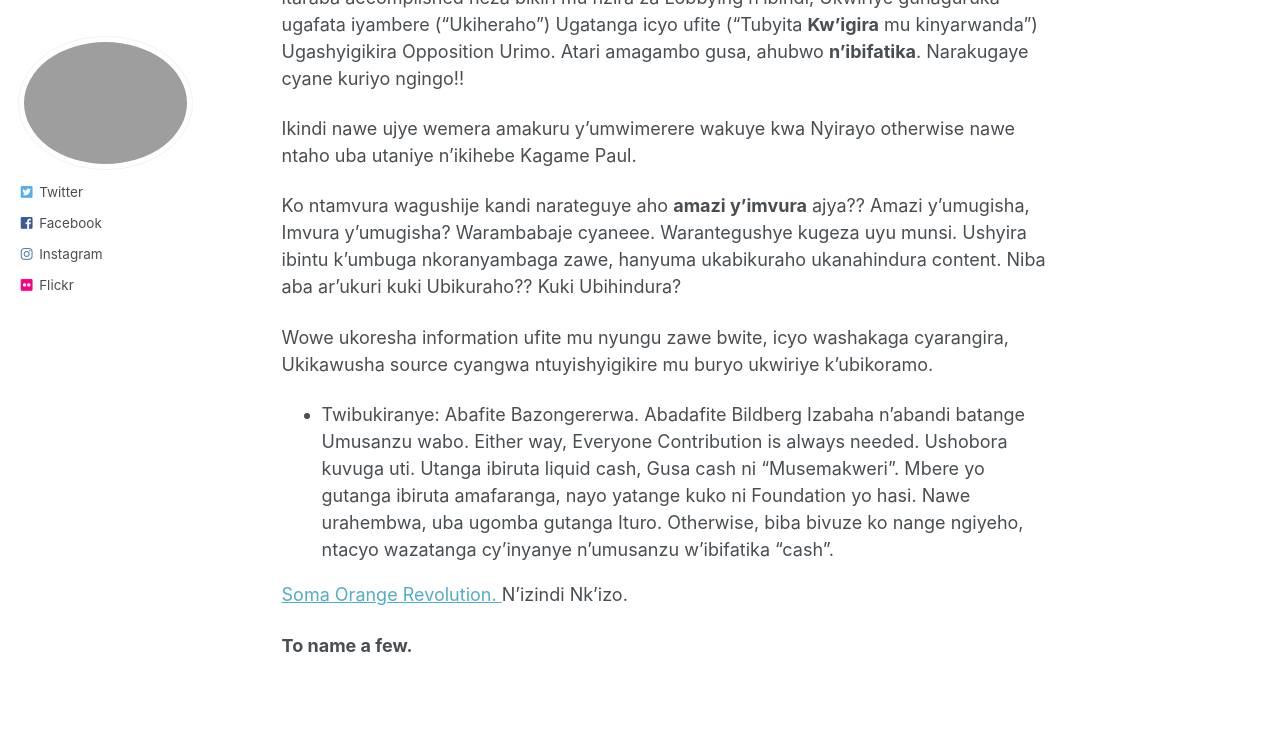
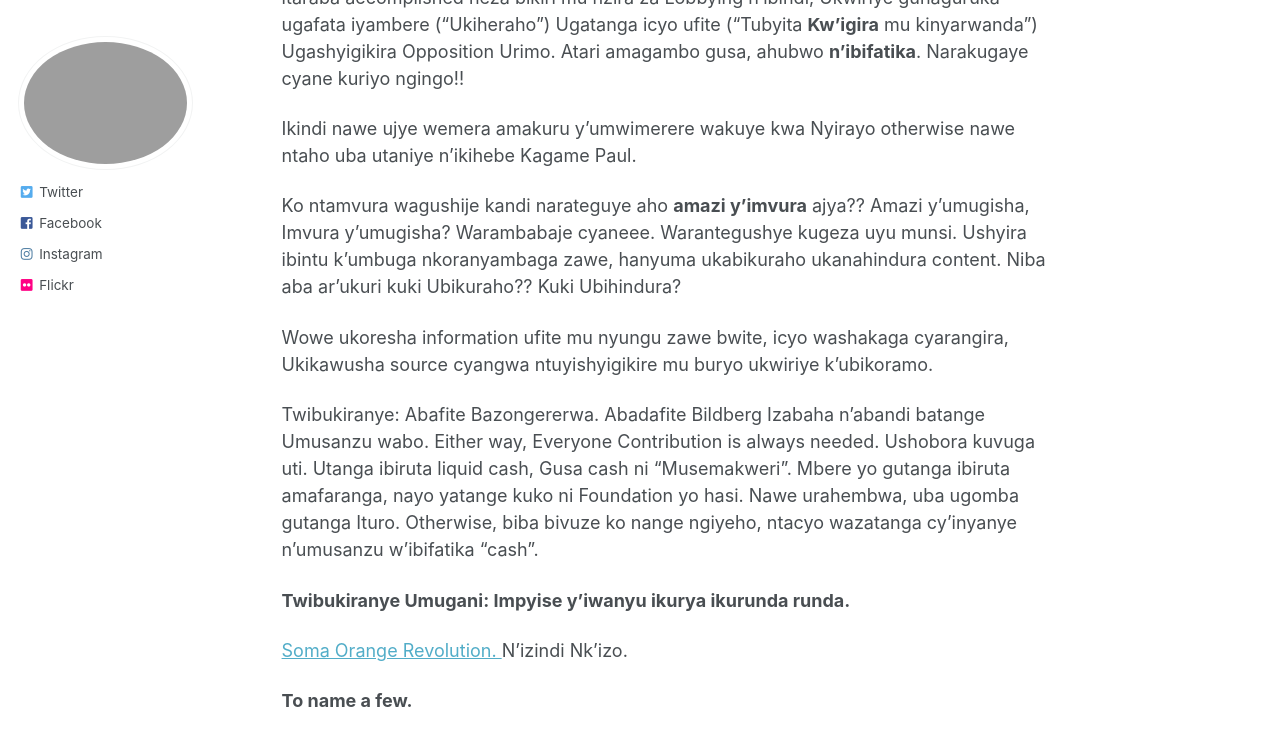
Before and after one commit to phdcsseiden/phdcsseiden.github.io, a Jekyll site: the page built from _pages/Gitwaza.md, in a window 1280 px wide and 900 px high, scrolled down 1148 px. Shown: the top 746 px of the window. Built offline with Jekyll 4.4.1, drawn with Linux system fonts in a browser that asks for light colours.

Commit message:
Update Gitwaza.md

```diff
--- a/_pages/Gitwaza.md
+++ b/_pages/Gitwaza.md
@@ -46,7 +46,10 @@
 Wowe ukoresha information ufite mu nyungu zawe bwite, icyo washakaga cyarangira, Ukikawusha source cyangwa ntuyishyigikire mu buryo ukwiriye k'ubikoramo.
 
 
-- Twibukiranye: Abafite Bazongererwa. Abadafite Bildberg Izabaha n'abandi batange Umusanzu wabo. Either way, Everyone Contribution is always needed. Ushobora kuvuga uti. Utanga ibiruta liquid cash, Gusa cash ni "Musemakweri". Mbere yo gutanga ibiruta amafaranga, nayo yatange kuko ni Foundation yo hasi. Nawe urahembwa, uba ugomba gutanga Ituro. Otherwise, biba bivuze ko nange ngiyeho, ntacyo wazatanga cy'inyanye n'umusanzu w'ibifatika "cash".
+Twibukiranye: Abafite Bazongererwa. Abadafite Bildberg Izabaha n'abandi batange Umusanzu wabo. Either way, Everyone Contribution is always needed. Ushobora kuvuga uti. Utanga ibiruta liquid cash, Gusa cash ni "Musemakweri". Mbere yo gutanga ibiruta amafaranga, nayo yatange kuko ni Foundation yo hasi. Nawe urahembwa, uba ugomba gutanga Ituro. Otherwise, biba bivuze ko nange ngiyeho, ntacyo wazatanga cy'inyanye n'umusanzu w'ibifatika "cash".
+
+
+<b> Twibukiranye Umugani: Impyise y'iwanyu ikurya ikurunda runda. </b>
 
 
 <a href=" https://en.wikipedia.org/wiki/Orange_Revolution "> Soma Orange Revolution.  </a> N'izindi Nk'izo.
```
